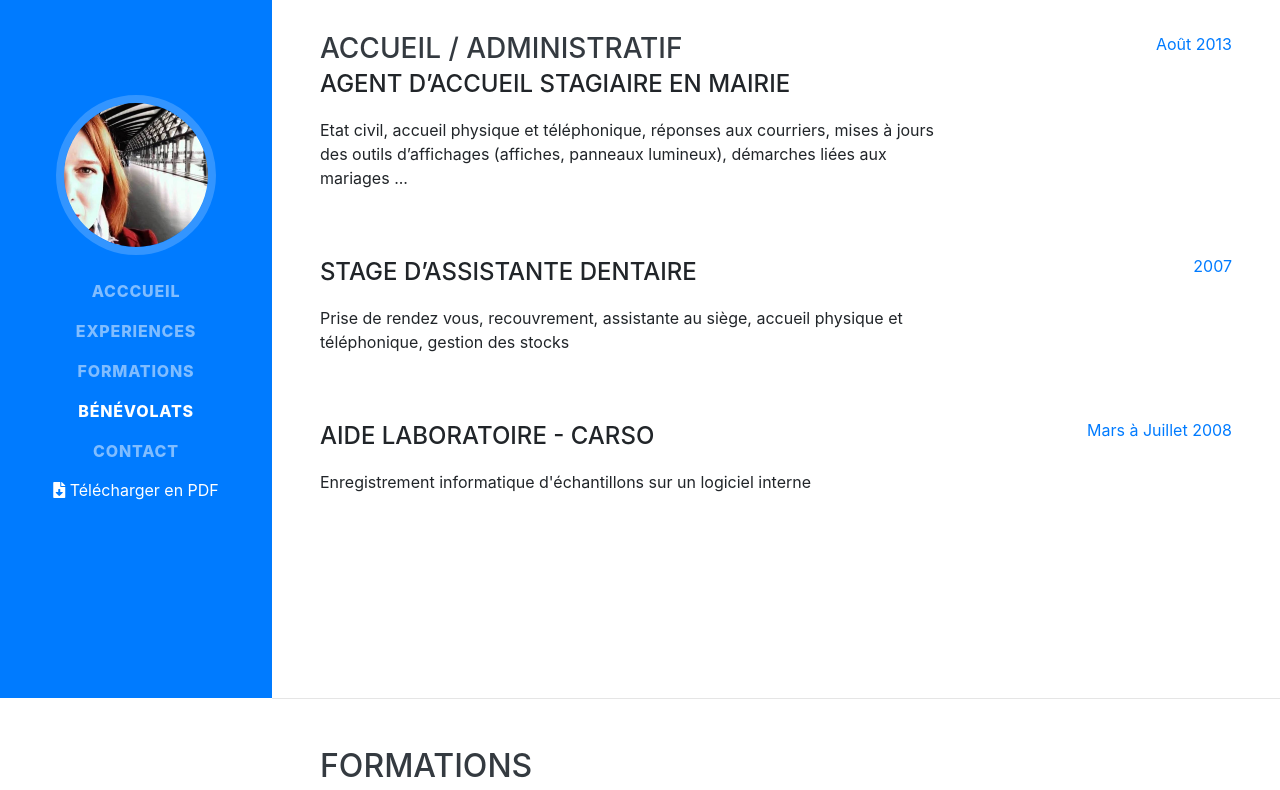
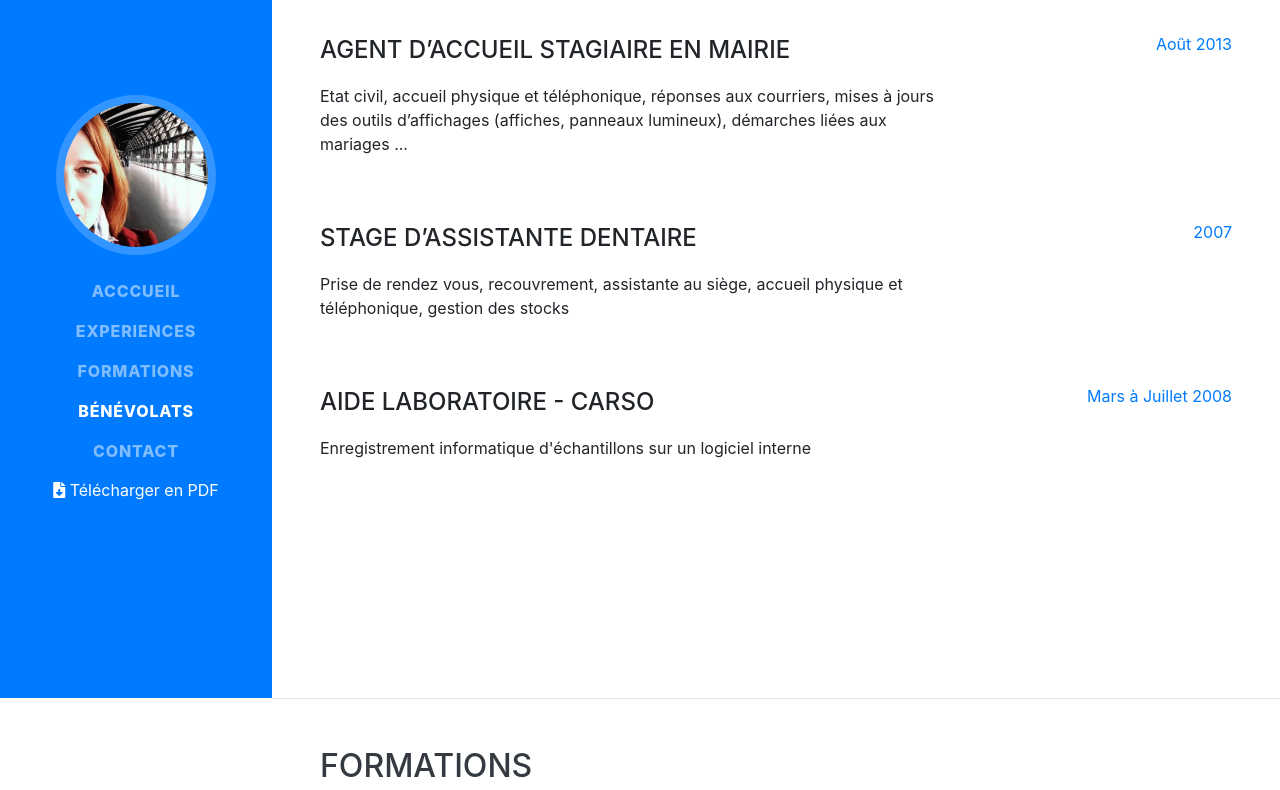
Before and after one commit to lapiequichante86/cvamandine, a website with bundled scripts: page administratifaccueil.html in a window 1280 px wide. Shown: the part 102-892 px from the top of the page. Built offline with nearby package versions, Linux system fonts and the light colour scheme; a web font is replaced by a local one.

Commit message:
Update administratifaccueil.html

```diff
--- a/administratifaccueil.html
+++ b/administratifaccueil.html
@@ -66,7 +66,7 @@
 
         <div class="resume-item d-flex flex-column flex-md-row justify-content-between mb-5">
           <div class="resume-content">
-            <h3 class="mb-0">Accueil / administratif </h3>
+
             <div class="subheading mb-3">Agent d’accueil stagiaire en Mairie</div>
             <p>Etat civil, accueil physique et téléphonique, réponses aux courriers, mises à jours des outils d’affichages (affiches,
 panneaux lumineux), démarches liées aux mariages ...</p>
```
